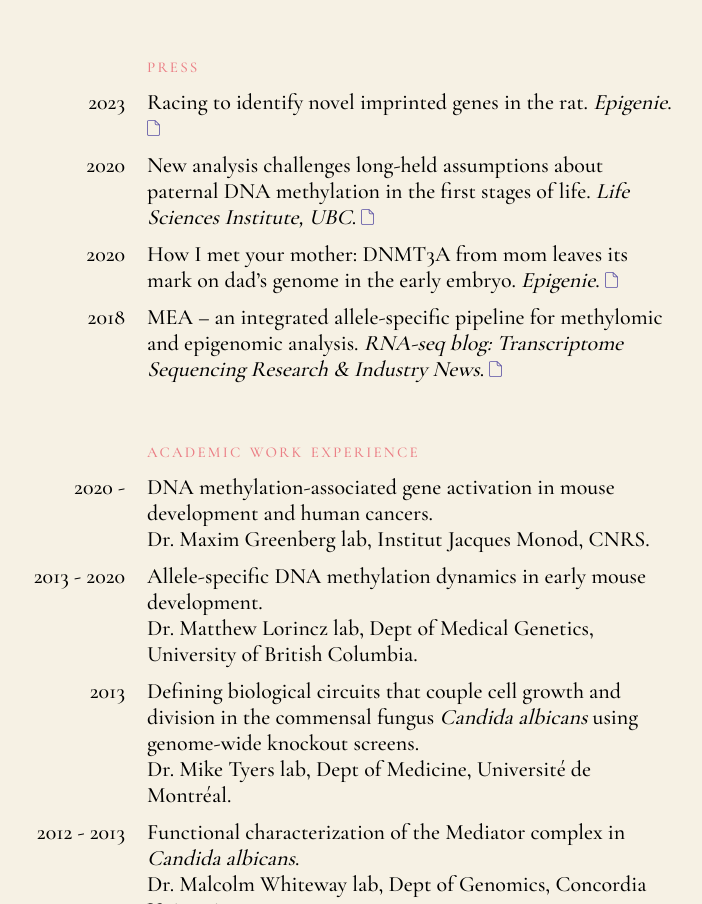
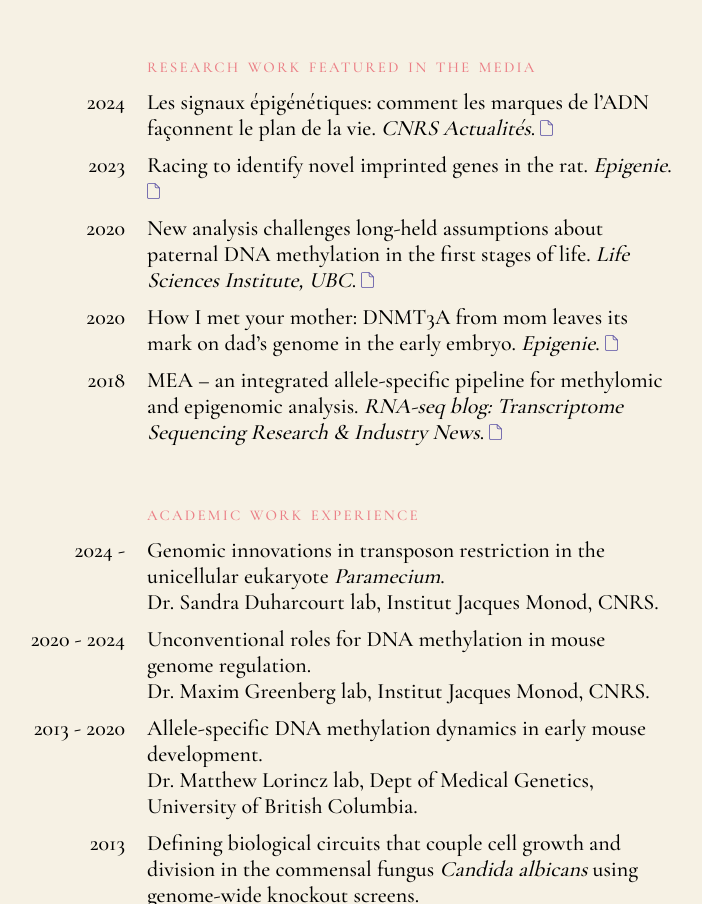
Before and after one commit to julienrichardalbert/academiccv, a plain HTML site: page index.html in a window 1280 px wide. Shown: the part 3558-4462 px from the top of the page, without its empty margins (316-1018 px from the left). Drawn offline with nearby package versions, Linux system fonts and the light colour scheme.

Commit message:
March 2025 update

```diff
--- a/index.html
+++ b/index.html
@@ -376,9 +376,20 @@
             <div class="content">
                 <div class="date"></div>
                 <div class="description">
-                    <h2>press</h2>
+                    <h2>research work featured in the media</h2>
                 </div>
             </div>
+            <div class="content">
+                <div class="date">2024</div>
+                <div class="description">
+                    Les signaux épigénétiques: comment les marques de l’ADN façonnent le plan de la vie.
+                    <i>CNRS Actualités</i>.
+                    <a href="https://www.insb.cnrs.fr/fr/cnrsinfo/les-signaux-epigenetiques-comment-les-marques-de-ladn-faconnent-le-plan-de-la-vie" target="_blank"
+                        <span class="pdf"><img src="logos/pdf.svg" alt="PDF"></span></a>
+
+                </div>
+            </div>
+
             <div class="content">
                 <div class="date">2023</div>
                 <div class="description">
@@ -437,10 +448,15 @@
                 </div>
             </div>
             <div class="content">
-                <div class="date">2020 - </div>
-                <div class="description">DNA methylation-associated gene activation in mouse development and
-                    human
-                    cancers. </br>Dr. Maxim Greenberg lab, Institut Jacques Monod, CNRS.
+                <div class="date">2024 - </div>
+                <div class="description">Genomic innovations in transposon restriction in the unicellular eukaryote <i>Paramecium</i>.
+                 </br>Dr. Sandra Duharcourt lab, Institut Jacques Monod, CNRS.
+                </div>
+            </div>
+            <div class="content">
+                <div class="date">2020 - 2024</div>
+                <div class="description">Unconventional roles for DNA methylation in mouse genome regulation.
+                </br>Dr. Maxim Greenberg lab, Institut Jacques Monod, CNRS.
                 </div>
             </div>
             <div class="content">
```
